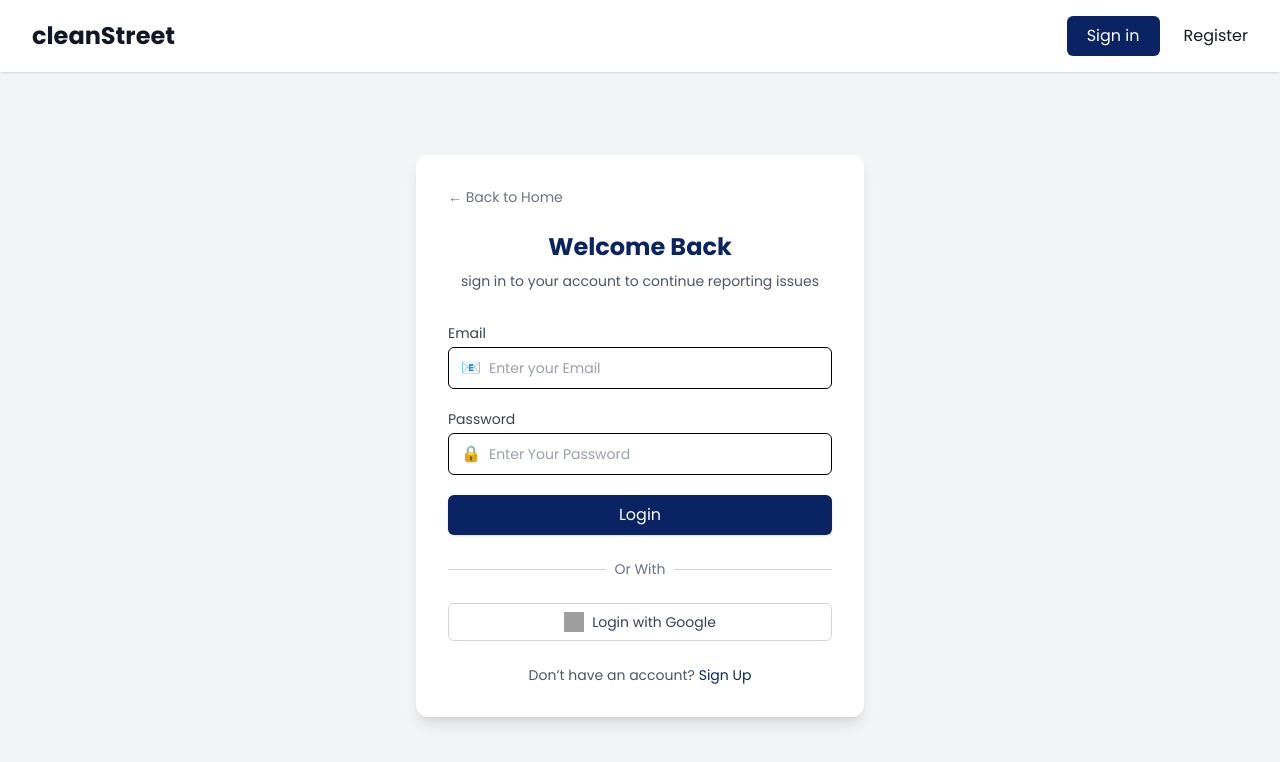
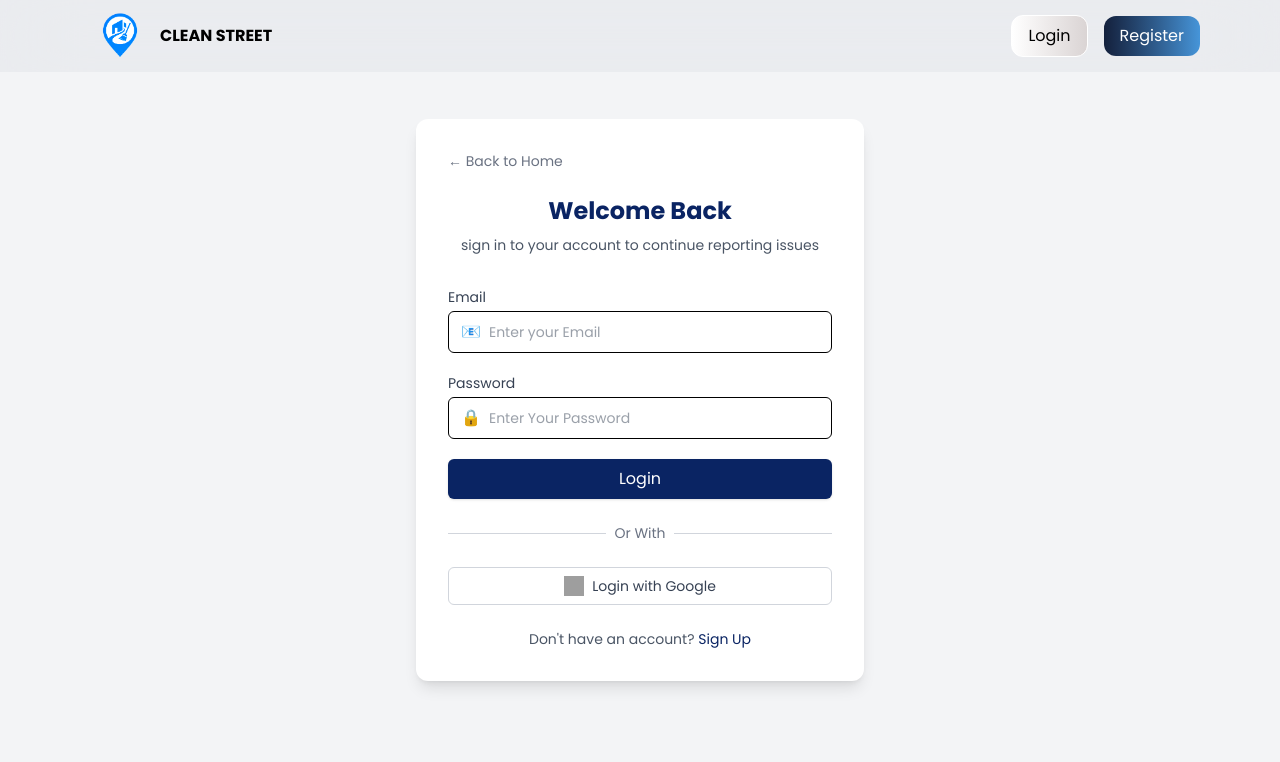
Before and after one commit to Vimalvidyadhaaranjai/Clean-street-infosys-project, a React (Vite) app in the folder frontend/: page /login in a window 1280 px wide. Shown: the top 762 px of the page. Built offline with nearby package versions, Linux system fonts and the light colour scheme; grey boxes are pictures that could not be loaded.

Commit message:
Fixed Login

```diff
--- a/frontend/src/Components/Navbar.jsx
+++ b/frontend/src/Components/Navbar.jsx
@@ -1,6 +1,7 @@
 import React from 'react'
-
+import { useNavigate } from 'react-router-dom'
 const Navbar = () => {
+    const navigate =useNavigate();
     return (
         <nav className=' mx-auto bg-gray-200/60 px-20 w-full h-18 fixed top-0 z-15 backdrop-blur-2xl flex justify-between '>
             <div className="logo flex flex-row justify-center items-center">
@@ -8,8 +9,8 @@ const Navbar = () => {
                 <p className='uppercase font-bold'>Clean Street</p>
             </div>
             <div className='flex items-center gap-4 '>
-                <button className='  border-1 border-white px-4 py-2 rounded-xl bg-gradient-to-r from-[#ffffff] to-[#dad4d4]'>Login</button>
-                <button className='bg-gradient-to-r from-[#14213D] to-[#4695d9] text-white px-4 py-2 rounded-xl'>Register</button>
+                <button className='  border-1 border-white px-4 py-2 rounded-xl bg-gradient-to-r from-[#ffffff] to-[#dad4d4]' onClick={() => navigate('/login')}>Login</button>
+                <button className='bg-gradient-to-r from-[#14213D] to-[#4695d9] text-white px-4 py-2 rounded-xl'onClick={() => navigate('/register')}>Register</button>
             </div>
         </nav>
     )
--- a/frontend/src/pages/Login.jsx
+++ b/frontend/src/pages/Login.jsx
@@ -1,20 +1,11 @@
 import React from "react";
-
+import Navbar from "../Components/Navbar";
 export default function Login() {
   return (
     <div className="min-h-screen flex flex-col bg-gray-100">
 
       {/* Navbar */}
-      <header className="w-full bg-white shadow-sm px-8 py-4 flex justify-between items-center">
-        <h1 className="text-2xl font-bold text-gray-900">cleanStreet</h1>
-        <div className="space-x-6 flex items-center">
-          <button className="px-5 py-2 bg-[#0a2463] text-white font-medium rounded-md hover:bg-[#081b4a] transition">
-            Sign in
-          </button>
-          <button className="text-gray-900 font-medium">Register</button>
-        </div>
-      </header>
-
+      <Navbar/>
       {/* Page Content */}
 
       <main className="flex-1 flex flex-col items-center justify-center px-4">
@@ -92,7 +83,7 @@ export default function Login() {
 
           {/* Sign Up Link */}
           <p className="text-center text-sm text-gray-600 mt-6">
-  Don’t have an account?{" "}
+  Don't have an account?{" "}
   <a href="/register" className="text-[#0a2463] font-medium hover:underline">
     Sign Up
   </a>
--- a/frontend/src/pages/Register.jsx
+++ b/frontend/src/pages/Register.jsx
@@ -1,20 +1,10 @@
 import React from "react";
-
+import Navbar from "../Components/Navbar";
 export default function Register() {
   return (
     <div className="min-h-screen flex flex-col bg-gray-100">
       {/* Navbar */}
-      <header className="w-full bg-white shadow-sm px-8 py-4 flex justify-between items-center">
-        <h1 className="text-2xl font-bold text-gray-900">cleanStreet</h1>
-        <div className="space-x-6 flex items-center">
-          <a href="/login" className="text-gray-900 font-medium">
-            Sign in
-          </a>
-          <button className="px-5 py-2 bg-[#0a2463] text-white font-medium rounded-md hover:bg-[#081b4a] transition">
-            Get Started
-          </button>
-        </div>
-      </header>
+      <Navbar/>
 
       {/* Page Content */}
       <main className="flex-1 flex flex-col items-center justify-center px-4">
```
Also changed, not shown: 1 other file (tests, documents, lock files or other folders).
